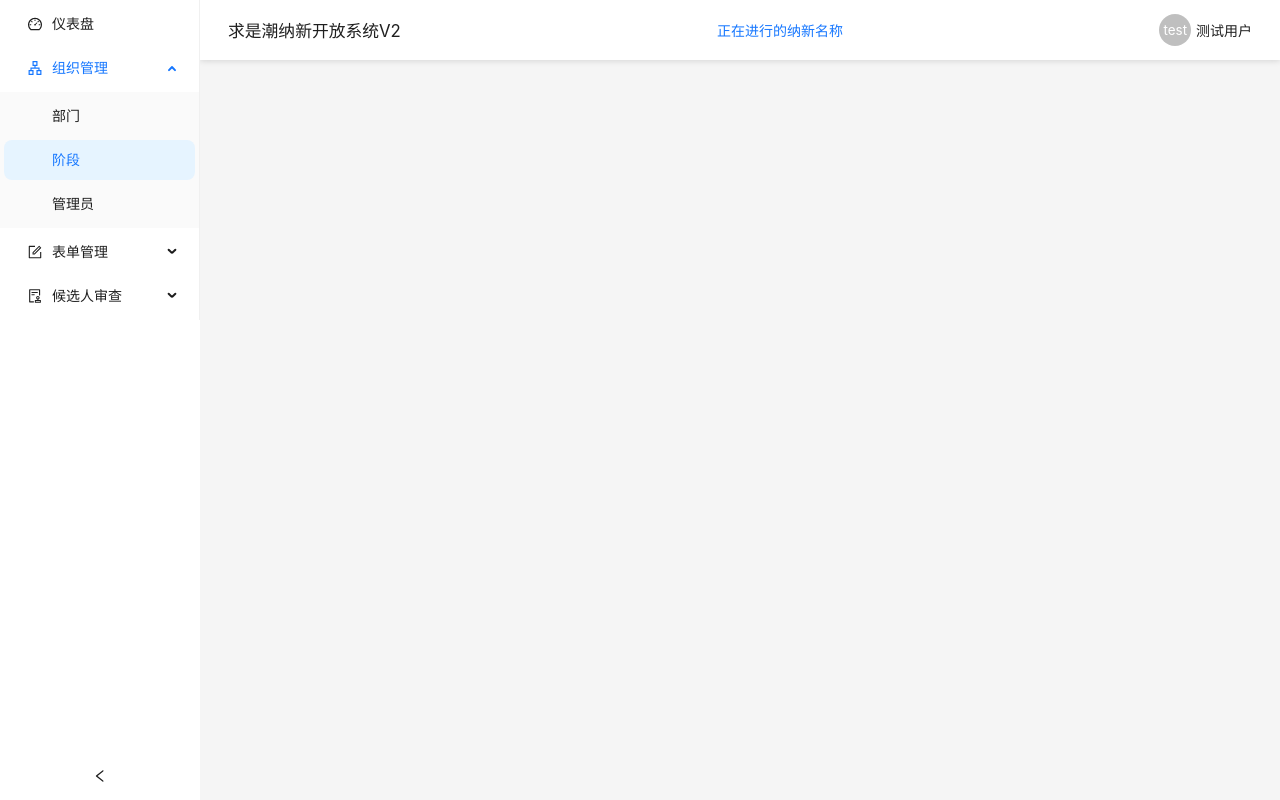
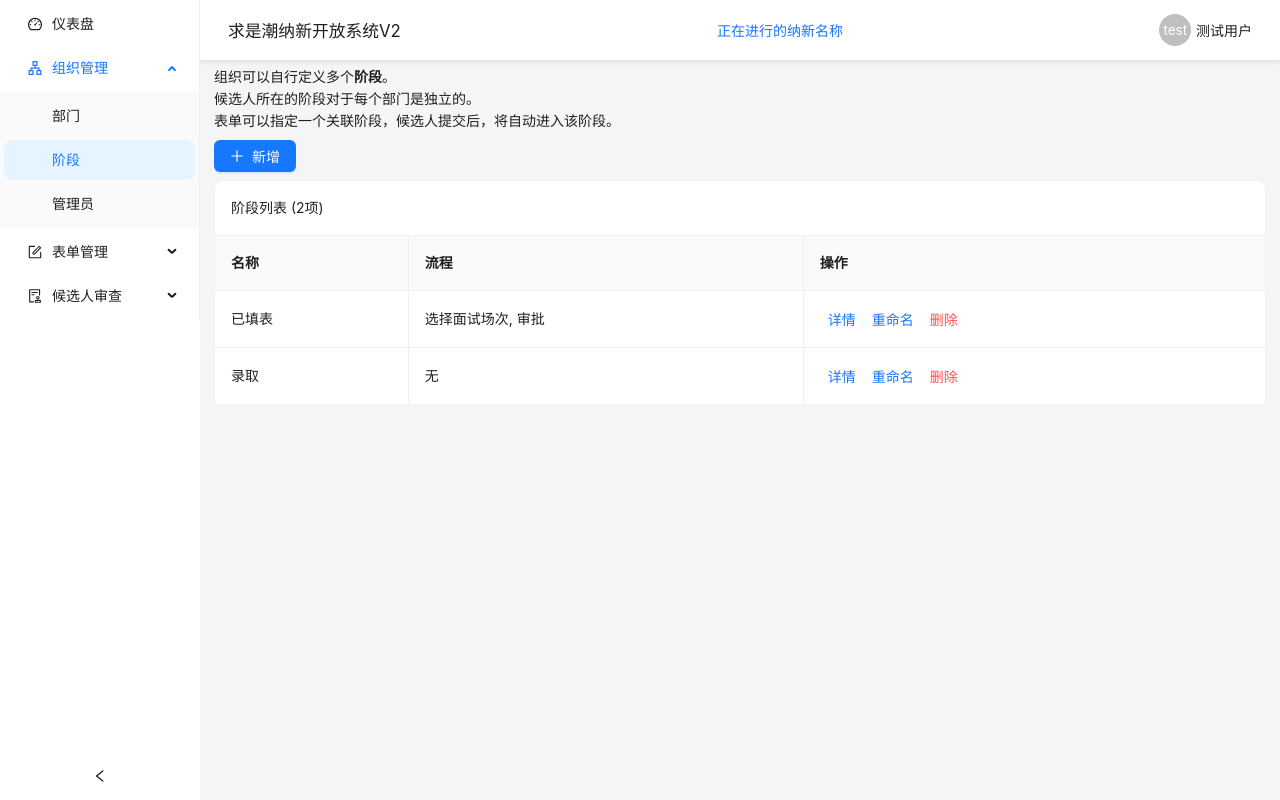
Before and after one commit to XmmShp/rop2-web, a React (Vite) app: page /console/org/stage in a window 1280 px wide. Built offline with nearby package versions, Linux system fonts and the light colour scheme.

Commit message:
Add StageManage without logic

```diff
--- a/src/App.tsx
+++ b/src/App.tsx
@@ -27,7 +27,10 @@ export const consoleRoutes = mapRecur([
     }, {
       label: '阶段',
       path: 'stage',
-      element: <></>,
+      async lazy() {
+        const { default: Component } = await import('./console/StageManage');
+        return { element: <Component /> };
+      }
     }, {
       label: '管理员',
       path: 'admin',
--- a/src/api/models/task.ts
+++ b/src/api/models/task.ts
@@ -4,4 +4,8 @@ export type ReviewTask = 'review' | {
   count?: number;
 };
 export type ChooseInterviewTask = 'choose-interview';
+export const taskLabel = {
+  'choose-interview': '选择面试场次',
+  'review': '审批'
+} as const;
 export type Task = ChooseInterviewTask | ReviewTask;
--- a/src/console/DepartmentManage.tsx
+++ b/src/console/DepartmentManage.tsx
@@ -17,7 +17,7 @@ export default function DepartmentManage() {
     <Typography.Text>
       组织可以下设一个或多个<Typography.Text strong>部门</Typography.Text>。
       <br />
-      所有组织创建时都具有一个特殊的<Typography.Text strong>默认部门</Typography.Text>，其组织的面试可在整个组织共享。
+      所有组织创建时都具有一个特殊的<Typography.Text strong>默认部门</Typography.Text>，其组织的面试场次可在整个组织共享。
     </Typography.Text>
     <Flex wrap='wrap'>
       <Button icon={<PlusOutlined />} type='primary'
@@ -31,7 +31,7 @@ export default function DepartmentManage() {
     }, {
       title: '操作',
       render(value, record, index) {
-        return (<Space size='small'>
+        return (<Space size={0}>
           <Button size='small' type='link'
             onClick={() => {
               setObj(record);
--- /dev/null
+++ b/src/console/StageManage.tsx
@@ -0,0 +1,45 @@
+import { PlusOutlined } from '@ant-design/icons';
+import { Button, Flex, Space, Table, Typography } from 'antd';
+import { stages } from '../mockData';
+import { taskLabel } from '../api/models/task';
+
+export default function StageManage() {
+  return (<Flex style={{ padding: '.4em 1em' }} vertical gap='small'>
+    <Typography.Text>
+      组织可以自行定义多个<Typography.Text strong>阶段</Typography.Text>。
+      <br />
+      候选人所在的阶段对于每个部门是独立的。
+      <br />
+      表单可以指定一个关联阶段，候选人提交后，将自动进入该阶段。
+    </Typography.Text>
+    <Flex wrap='wrap'>
+      <Button icon={<PlusOutlined />} type='primary'
+        onClick={undefined}>新增</Button>
+    </Flex>
+    <Table title={(d) => `阶段列表 (${d.length}项)`} rowKey='name' bordered columns={[{
+      title: '名称',
+      dataIndex: 'label'
+    }, {
+      title: '流程',
+      render(value, record, index) {
+        return record.tasks.map(v => {
+          if (typeof v === 'string') return v;
+          return v.type;
+        }).map(v => taskLabel[v] ?? '位置').join(', ') || '无';
+      }
+    }, {
+      title: '操作',
+      render(value, record, index) {
+        return (<Space size={0}>
+          <Button size='small' type='link'
+            onClick={() => { }}>详情</Button>
+          <Button size='small' type='link'
+            onClick={() => { }}>重命名</Button>
+          <Button size='small' danger type='link'
+            onClick={() => { }}>删除</Button>
+        </Space>);
+      }
+    }]} dataSource={stages}
+      pagination={{ hideOnSinglePage: true }} />
+  </Flex>);
+}
--- a/src/mockData.ts
+++ b/src/mockData.ts
@@ -1,11 +1,14 @@
 import { Department, Org } from "./api/models/org";
 import { Timestamp } from "./api/models/shared";
+import { Stage } from "./api/models/stage";
 import { setKnown } from "./store";
 
 let id = 0;
 export function newId() { return id++; }
 export function now(): Timestamp { return Math.floor(Date.now() / 1000); }
+
 export const org: Org = { createdAt: now(), id: newId(), name: '测试组织' };
+
 export const departs: Department[] = [{
   name: '默认部门',
   id: newId(),
@@ -19,4 +22,18 @@ export const departs: Department[] = [{
   return { name, id: newId(), parent: org.id, createdAt: now() };
 })];
 
-setKnown({ org: [org], department: departs })
+export const stages: Stage[] = [{
+  id: newId(),
+  label: '已填表',
+  owner: org.id,
+  createAt: now(),
+  tasks: ['choose-interview', 'review']
+}, {
+  id: newId(),
+  label: '录取',
+  owner: org.id,
+  createAt: now(),
+  tasks: []
+}];
+
+setKnown({ org: [org], department: departs, stage: stages })
--- a/src/store.ts
+++ b/src/store.ts
@@ -1,5 +1,6 @@
 import { Department, Org } from "./api/models/org";
 import { Id } from "./api/models/shared";
+import { Stage } from "./api/models/stage";
 
 const orgMap = new Map<Id, Org>();
 export function getOrg(id: Id): Org {
@@ -13,13 +14,22 @@ export function getDepartment(id: Id): Department {
   if (result) return result;
   throw new Error('Unimplemented yet');
 }
+const stageMap = new Map<Id, Stage>();
+export function getStage(id: Id): Stage {
+  const result = stageMap.get(id);
+  if (result) return result;
+  throw new Error('Unimplemented yet');
+}
 export function setKnown(data: Partial<{
   org: Org[],
-  department: Department[]
+  department: Department[],
+  stage: Stage[]
 }>) {
-  const { org, department } = data;
+  const { org, department, stage } = data;
   if (org)
     org.forEach(v => orgMap.set(v.id, v));
   if (department)
     department.forEach(v => departmentMap.set(v.id, v));
+  if (stage)
+    stage.forEach(v => stageMap.set(v.id, v));
 }
```
